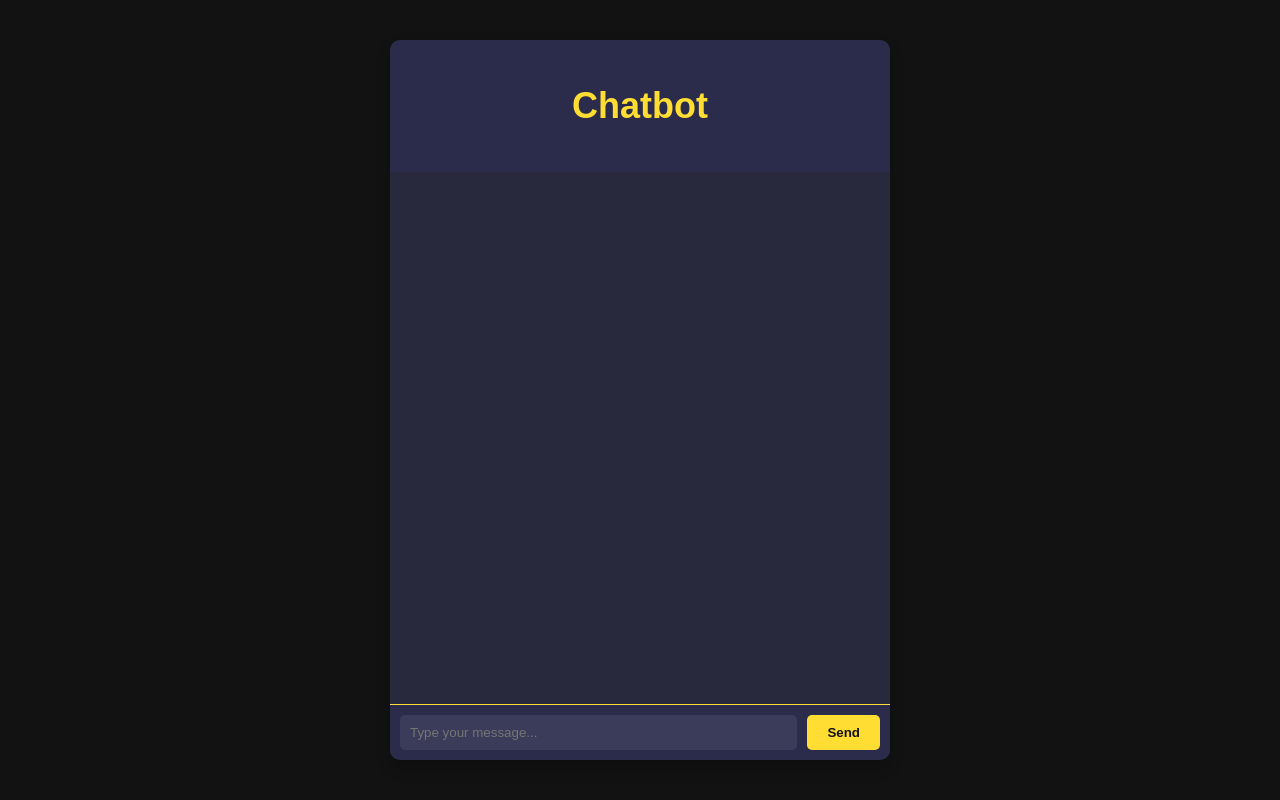
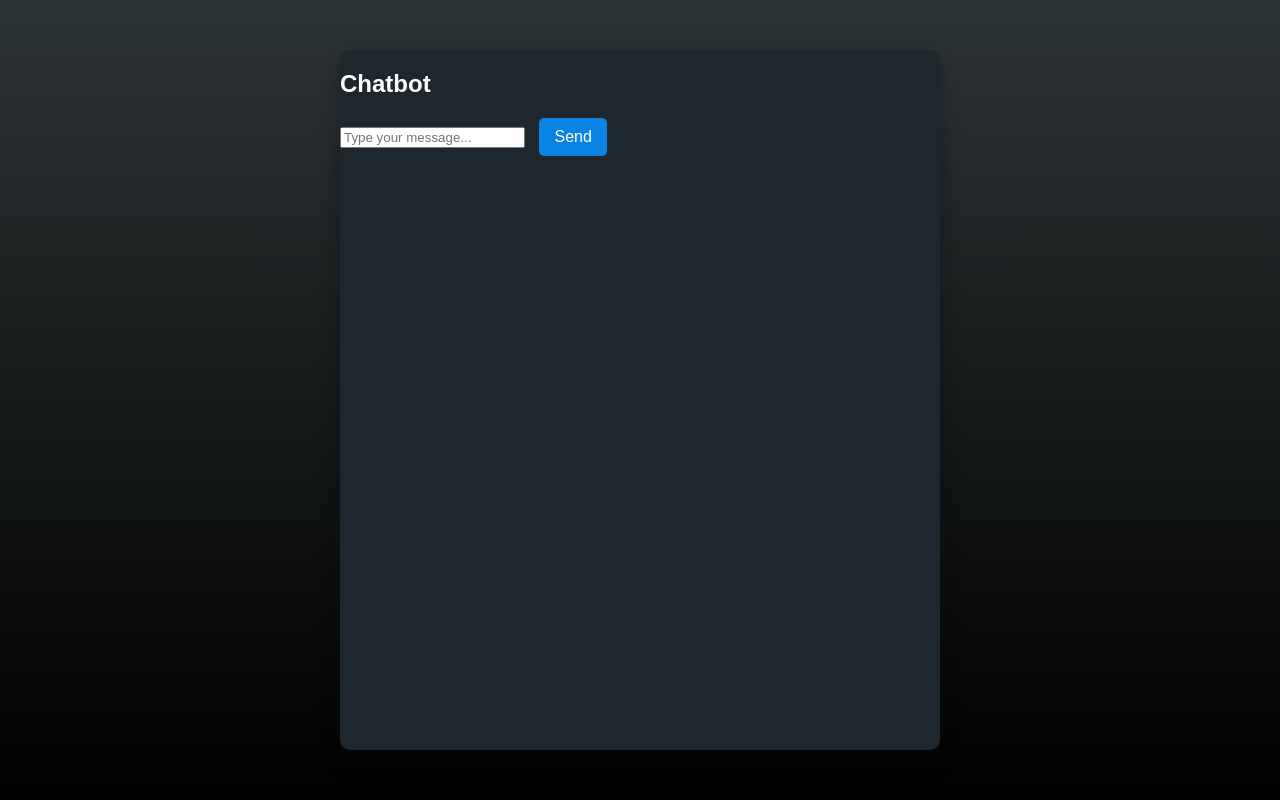
Before and after one commit to Yudhisteer-SAAS/Python_AI, a Flask app: page / in a window 1280 px wide. Run offline with Flask 3, Linux system fonts and the light colour scheme.

Commit message:
Update style.css for better UI

```diff
--- a/static/css/style.css
+++ b/static/css/style.css
@@ -1,102 +1,64 @@
+/* style.css */
 body {
-    font-family: 'Arial', sans-serif;
+  font-family: "Arial", sans-serif;
+  background: linear-gradient(to bottom, #2d3436, #000);
+  color: #fff;
   margin: 0;
   padding: 0;
-    background: #121212;
-    color: #ffffff;
   display: flex;
   justify-content: center;
   align-items: center;
   height: 100vh;
-    overflow: hidden; /* Prevent body scrolling */
+  overflow: hidden;
 }
 
 .chat-container {
+  background: #1e272e;
   width: 90%;
-    max-width: 500px;
+  max-width: 600px;
   height: 90%;
-    background: #1e1e2e;
+  max-height: 700px;
   border-radius: 10px;
-    overflow: hidden;
   display: flex;
   flex-direction: column;
-    box-shadow: 0 8px 15px rgba(0, 0, 0, 0.2);
+  box-shadow: 0 10px 20px rgba(0, 0, 0, 0.3);
+  overflow: hidden;
 }
 
-.chat-header {
-    padding: 15px;
-    background: #2b2b4b;
-    text-align: center;
-    font-size: 1.5em;
-    font-weight: bold;
-    color: #ffdd33;
+.chat-messages {
+  flex-grow: 1;
+  overflow-y: auto;
+  padding: 10px;
+  scrollbar-width: thin;
 }
 
-.chat-history {
-    flex: 1;
-    padding: 15px;
-    overflow-y: auto;
-    background: #29293d;
-    display: flex;
-    flex-direction: column;
-    gap: 10px;
-    scroll-behavior: smooth; /* Smooth scrolling */
+.chat-messages::-webkit-scrollbar {
+  width: 8px;
 }
 
-.message {
-    max-width: 75%;
+.chat-messages::-webkit-scrollbar-thumb {
+  background: #4b6584;
+  border-radius: 10px;
+}
+
+.chat-message {
+  margin: 10px;
   padding: 10px;
   border-radius: 10px;
-    position: relative;
-    animation: fadeIn 0.3s ease-in-out; /* Animation on load */
+  animation: fadeIn 0.3s ease;
+  max-width: 80%;
 }
 
-.message.user {
+.chat-message.user {
+  background: #0984e3;
   align-self: flex-end;
-    background: #4b4b7a;
-    color: #ffffff;
-    border-top-right-radius: 0;
+  color: white;
 }
 
-.message.bot {
+.chat-message.ai {
+  background: #636e72;
   align-self: flex-start;
-    background: #3b3b5a;
-    color: #ffdd33;
-    border-top-left-radius: 0;
-}
-
-.chat-input {
-    display: flex;
-    padding: 10px;
-    background: #2b2b4b;
-    border-top: 1px solid #ffdd33;
-}
-
-.chat-input input {
-    flex: 1;
-    padding: 10px;
-    border: none;
-    border-radius: 5px;
-    outline: none;
-    background: #3b3b5a;
-    color: #ffffff;
-    margin-right: 10px;
-}
-
-.chat-input button {
-    padding: 10px 20px;
-    border: none;
-    border-radius: 5px;
-    background: #ffdd33;
-    color: #121212;
-    font-weight: bold;
-    cursor: pointer;
-    transition: background 0.3s, transform 0.2s ease-in-out;
-}
-
-.chat-input button:hover {
-    background: #ffc107;
-    transform: scale(1.05); /* Button hover animation */
+  color: white;
 }
 
 @keyframes fadeIn {
@@ -110,10 +72,60 @@ body {
   }
 }
 
+.chat-input-area {
+  display: flex;
+  align-items: center;
+  padding: 10px;
+  background: #2c3e50;
+  border-top: 1px solid #34495e;
+}
+
+#chat-input {
+  flex-grow: 1;
+  padding: 10px;
+  border: none;
+  border-radius: 5px;
+  font-size: 1rem;
+  background: #34495e;
+  color: #ecf0f1;
+}
+
+#chat-input:focus {
+  outline: none;
+  box-shadow: 0 0 10px #0984e3;
+}
+
+#send-btn {
+  margin-left: 10px;
+  padding: 10px 15px;
+  border: none;
+  border-radius: 5px;
+  background: #0984e3;
+  color: white;
+  font-size: 1rem;
+  cursor: pointer;
+  transition: 0.3s;
+}
+
+#send-btn:hover {
+  background: #74b9ff;
+}
+
 @media (max-width: 768px) {
   .chat-container {
     width: 100%;
     height: 100%;
-        margin: 0;
+  }
+
+  .chat-message {
+    font-size: 0.9rem;
+  }
+
+  #chat-input {
+    font-size: 0.9rem;
+  }
+
+  #send-btn {
+    font-size: 0.9rem;
   }
 }
```
Lines whose indentation alone changed are shown as unchanged.
